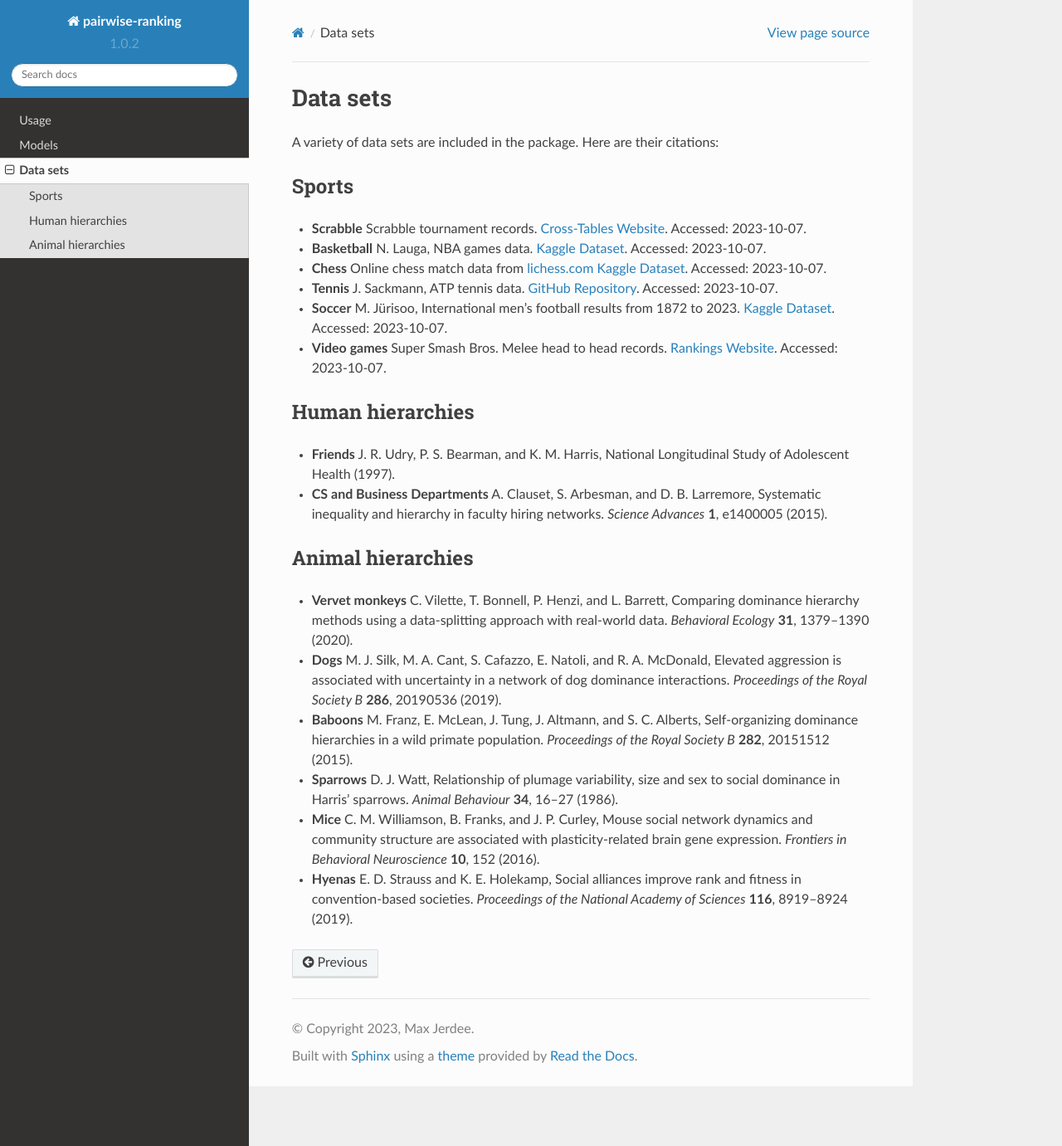
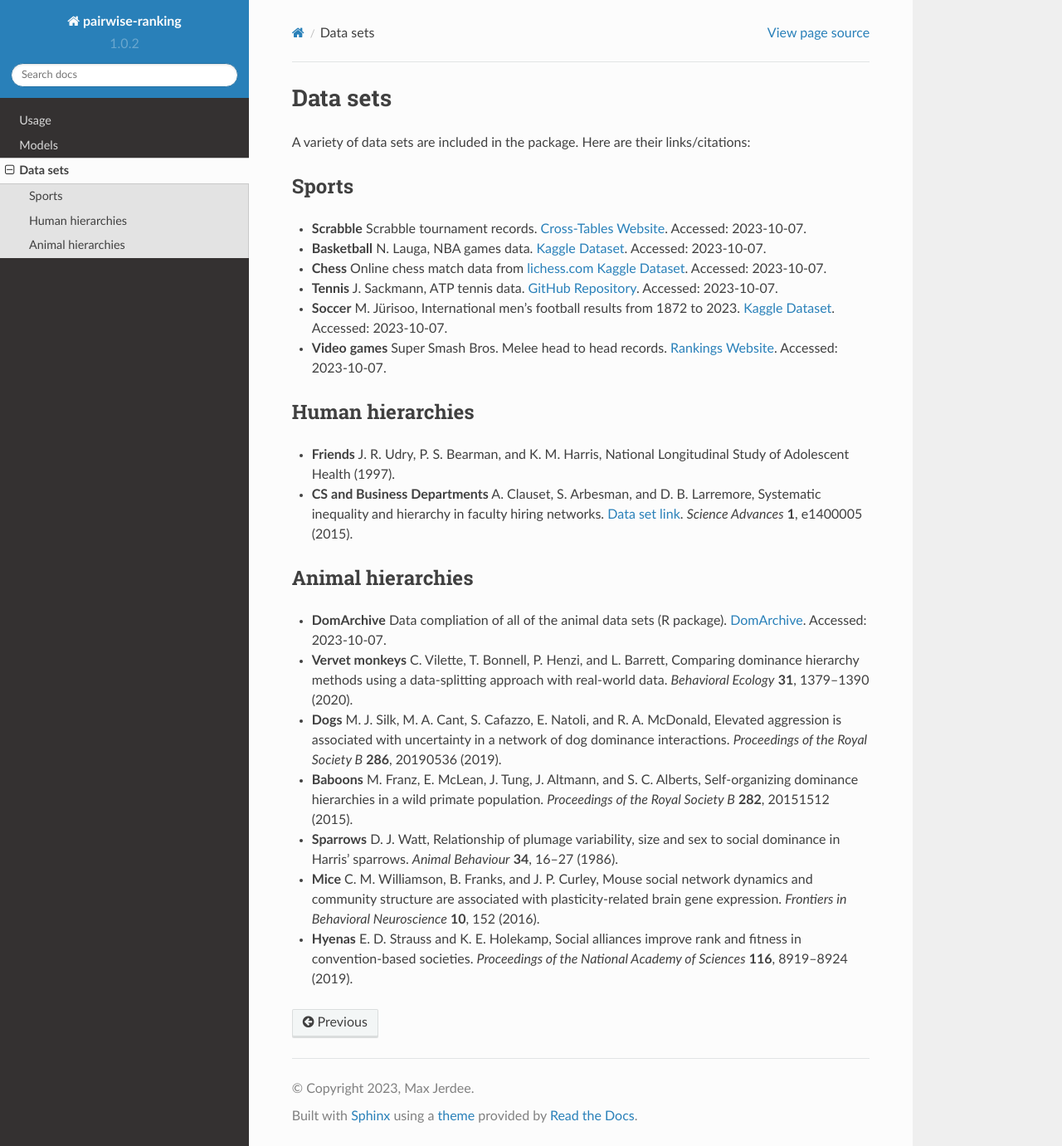
Before and after one commit to maxjerdee/pairwise-ranking, a Sphinx documentation site: the page built from docs/source/data.rst, in a window 1280 px wide and 1381 px high. Shown: the whole window at 83% size. Built offline with Sphinx 7.4.7 and the Read the Docs theme 2.0.0, drawn with Linux system fonts in a browser that asks for light colours.

Commit message:
Add data set links

```diff
--- a/docs/source/data.rst
+++ b/docs/source/data.rst
@@ -1,6 +1,6 @@
 Data sets
 =====
-A variety of data sets are included in the package. Here are their citations:
+A variety of data sets are included in the package. Here are their links/citations:
 
 .. _sports:
 
@@ -26,12 +26,14 @@ Human hierarchies
 
 - **Friends** J. R. Udry, P. S. Bearman, and K. M. Harris, National Longitudinal Study of Adolescent Health (1997).
 
-- **CS and Business Departments** A. Clauset, S. Arbesman, and D. B. Larremore, Systematic inequality and hierarchy in faculty hiring networks. *Science Advances* **1**, e1400005 (2015).
+- **CS and Business Departments** A. Clauset, S. Arbesman, and D. B. Larremore, Systematic inequality and hierarchy in faculty hiring networks. `Data set link <https://aaronclauset.github.io/facultyhiring/>`_. *Science Advances* **1**, e1400005 (2015).
 
 .. _animal:
 
 Animal hierarchies
 ------------
+
+- **DomArchive** Data compliation of all of the animal data sets (R package). `DomArchive <https://doi.org/10.1098/rstb.2020.0436/>`_. Accessed: 2023-10-07.
 
 - **Vervet monkeys** C. Vilette, T. Bonnell, P. Henzi, and L. Barrett, Comparing dominance hierarchy methods using a data-splitting approach with real-world data. *Behavioral Ecology* **31**, 1379--1390 (2020).
 
```
